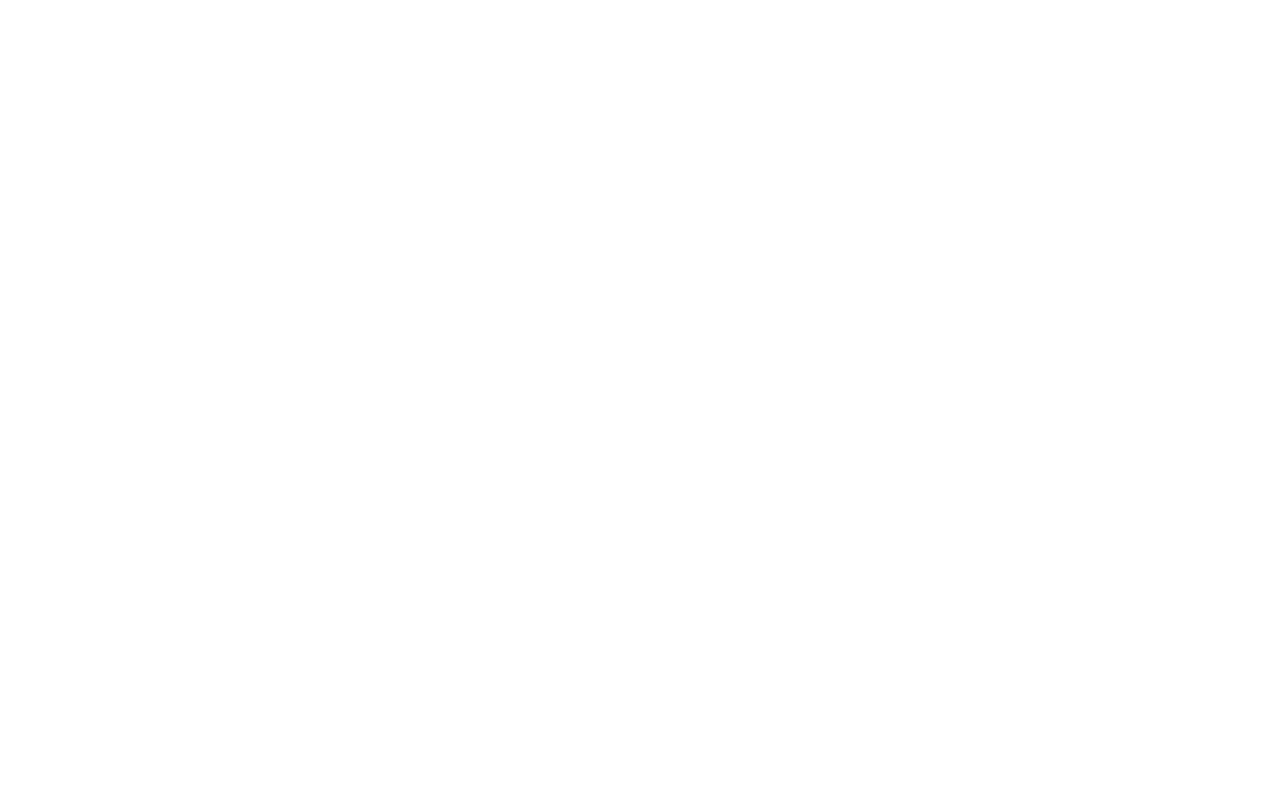
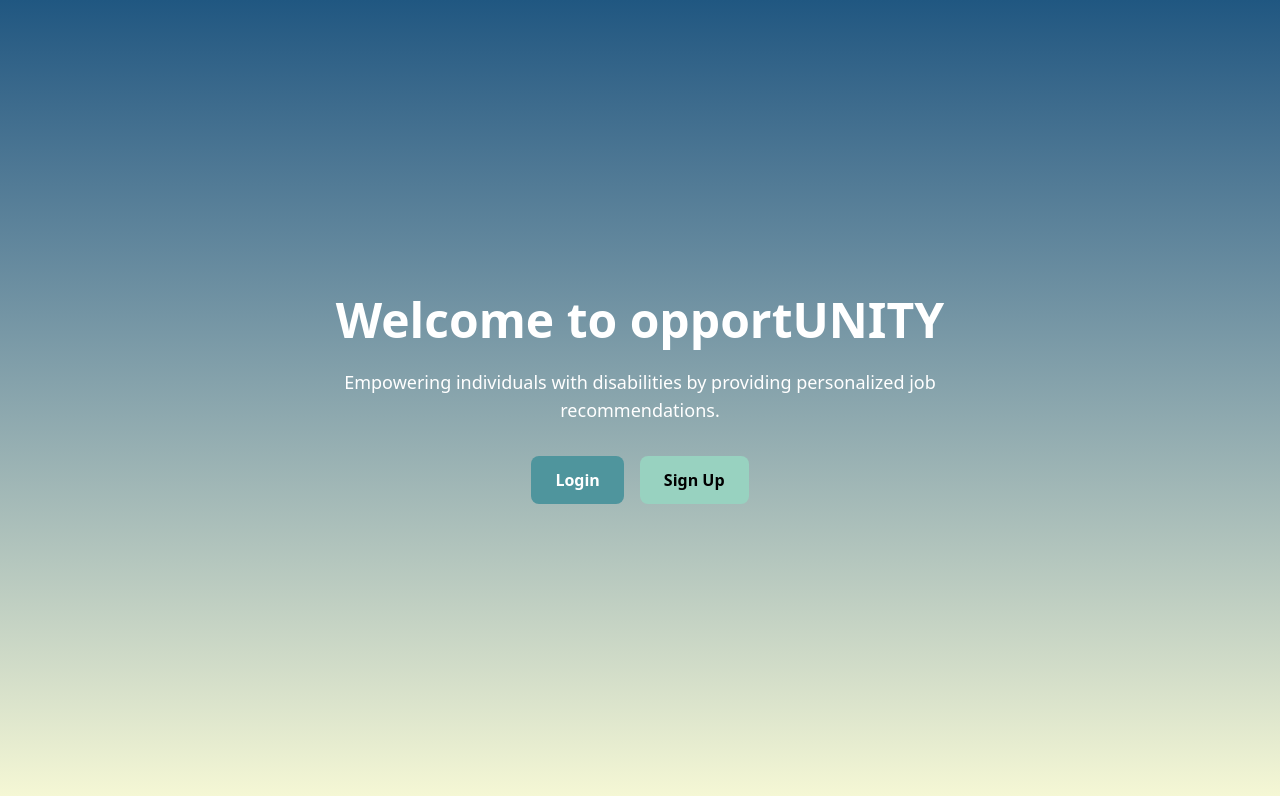
Before and after one commit to bpreetham58/opportUNITY, a React (Vite) app in the folder client/: page / in a window 1280 px wide. Shown: the top 796 px of the page. Built offline with nearby package versions, Linux system fonts and the light colour scheme.

Commit message:
LandiigPage

```diff
--- a/client/index.html
+++ b/client/index.html
@@ -2,7 +2,7 @@
 <html lang="en">
   <head>
     <meta charset="UTF-8" />
-    <link rel="icon" type="image/svg+xml" href="public/logo.svg" />
+    <link rel="icon" type="image/svg+xml" href="/logo.svg" />
     <meta name="viewport" content="width=device-width, initial-scale=1.0" />
     <title>opportUNITY</title>
   </head>
--- a/client/package.json
+++ b/client/package.json
@@ -13,6 +13,7 @@
     "@tailwindcss/vite": "^4.0.15",
     "react": "^19.0.0",
     "react-dom": "^19.0.0",
+    "react-router-dom": "^7.4.0",
     "tailwindcss": "^4.0.15"
   },
   "devDependencies": {
--- a/client/src/App.jsx
+++ b/client/src/App.jsx
@@ -1,9 +1,10 @@
+import AppRouter from "./Router"
 
 function App() {
 
   return (
     <>
-
+      <AppRouter />
     </>
   )
 }
--- a/client/src/components/LandingPage,.jsx
+++ b/client/src/components/LandingPage,.jsx
@@ -0,0 +1,27 @@
+import { Link } from "react-router-dom";
+
+const Landing = () => {
+  return (
+    <div className="flex flex-col items-center justify-center h-screen bg-gradient-to-b from-[#205781] to-[#F6F8D5] text-white">
+      <h1 className="text-5xl font-bold mb-6">Welcome to opportUNITY</h1>
+      <p className="text-lg text-center max-w-2xl">
+        Empowering individuals with disabilities by providing personalized job recommendations.
+      </p>
+
+      <div className="mt-8 flex space-x-4">
+        <Link to="/login">
+          <button className="bg-[#4F959D] px-6 py-3 rounded-lg text-white font-semibold hover:bg-[#98D2C0]">
+            Login
+          </button>
+        </Link>
+        <Link to="/signup">
+          <button className="bg-[#98D2C0] px-6 py-3 rounded-lg text-black font-semibold hover:bg-[#4F959D]">
+            Sign Up
+          </button>
+        </Link>
+      </div>
+    </div>
+  );
+};
+
+export default Landing;
--- /dev/null
+++ b/client/src/router.jsx
@@ -0,0 +1,16 @@
+import { BrowserRouter as Router, Routes, Route } from "react-router-dom";
+import Landing from "./components/LandingPage,.jsx";
+
+const AppRouter = () => {
+  return (
+    <Router>
+      <Routes>
+        <Route path="/" element={<Landing />} />
+        {/* <Route path="/login" element={<Login />} />
+        <Route path="/signup" element={<Signup />} /> */}
+      </Routes>
+    </Router>
+  );
+};
+
+export default AppRouter;
```
Also changed, not shown: 1 other file (tests, documents, lock files or other folders).
